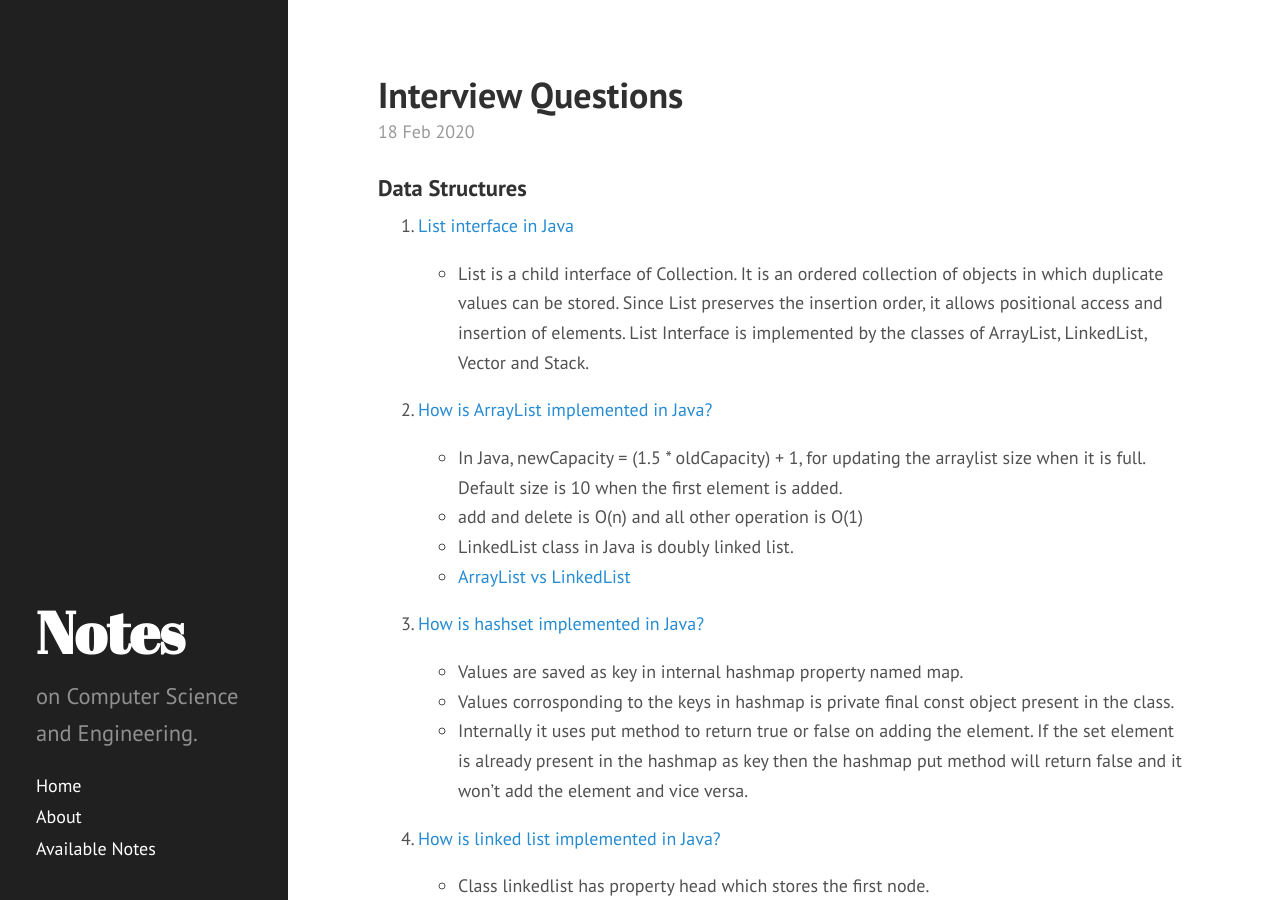
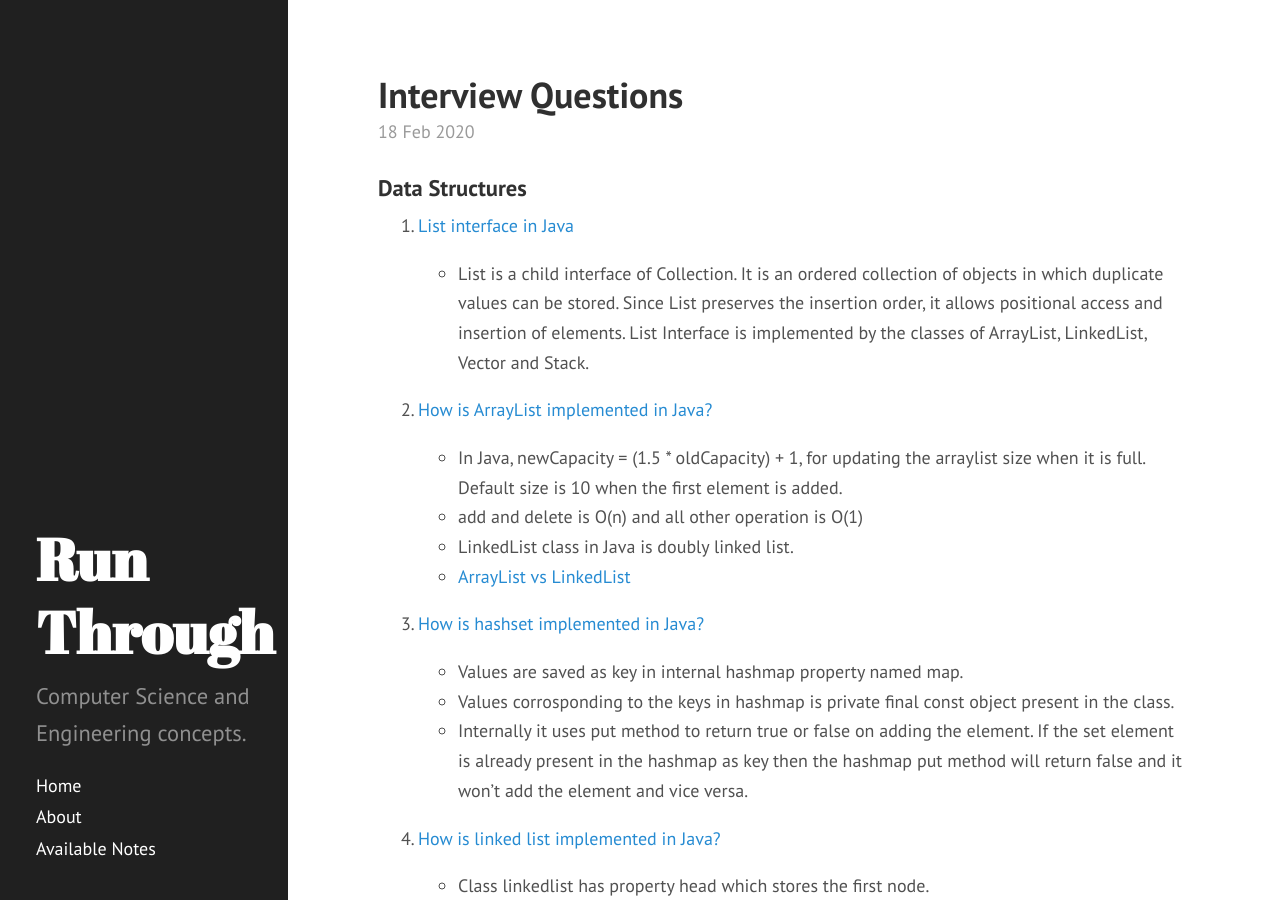
Before and after one commit to runthrough/runthrough.github.io, a Jekyll site: the page built from index.html, in a window 1280 px wide and 900 px high. Built offline with Jekyll 4.4.1, drawn with Linux system fonts in a browser that asks for light colours; Markdown is read by kramdown in place of the engine named in the settings; the list of posts is cut into pages by our own code.

Commit message:
message change title changed website

```diff
--- a/_config.yml
+++ b/_config.yml
@@ -6,9 +6,9 @@ highlighter: pygments
 permalink: pretty
 
 # Setup
-title: Notes
-tagline: 'Go run through it.'
-description: 'on Computer Science and Engineering.'
+title: Run Through
+tagline: 'The Notes.'
+description: 'Computer Science and Engineering concepts.'
 url: https://runthrough.github.io/
 baseurl: ''
 
```
